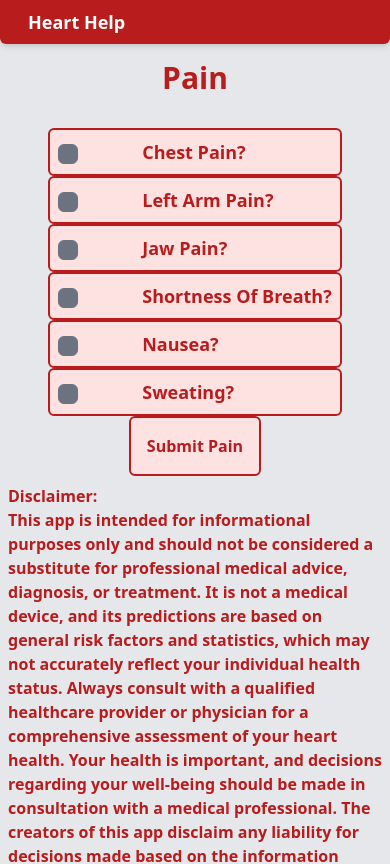
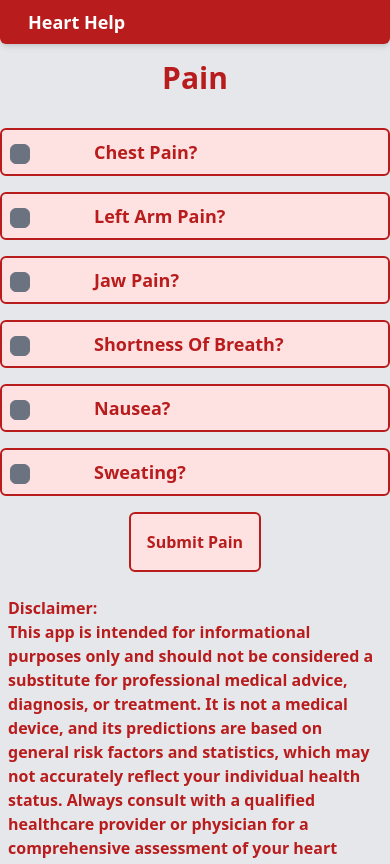
Before and after one commit to linglejack06/heart-help, a React (Vite) app: page /pain-calculation in a window 390 px wide. Shown: the top 864 px of the page. Built offline with nearby package versions, Linux system fonts and the light colour scheme.

Commit message:
flesh out chest pain component and pain form styling

```diff
--- a/src/App.tsx
+++ b/src/App.tsx
@@ -15,7 +15,7 @@ function App() {
         <Route path="/pain-calculation" element={<PainForm />} />
         <Route path="/results" element={<Results />} />
       </Routes>
-      <footer className="p-2">
+      <footer className="p-2 mt-4">
         <p className="text-md font-bold">
           Disclaimer: <br />
           This app is intended for informational purposes only and should not be
--- a/src/components/Checkbox.tsx
+++ b/src/components/Checkbox.tsx
@@ -8,7 +8,7 @@ const Checkbox = ({ onChange, name, children }: CheckboxProps) => {
     setChecked(!checked);
   };
   return (
-    <div className="bg-red-100 text-red-700 font-bold text-lg align-baseline p-2 rounded-md border-red-700 border-2">
+    <div className="bg-red-100 text-red-700 font-bold text-lg align-baseline p-2 rounded-md border-red-700 border-2 mt-4 w-full sm:w-1/3 lg:w-1/5">
       <input
         type="checkbox"
         checked={checked}
@@ -17,7 +17,9 @@ const Checkbox = ({ onChange, name, children }: CheckboxProps) => {
         onChange={handleChange}
         className="h-5 w-5 rounded-md bg-gray-500 text-red-700 my-auto mr-16 hover:ring-red-700 focus:ring-red-700"
       />
-      <label htmlFor={name}>{children}</label>
+      <label htmlFor={name} className="mx-auto">
+        {children}
+      </label>
     </div>
   );
 };
--- a/src/components/PainForm/ChestPain.tsx
+++ b/src/components/PainForm/ChestPain.tsx
@@ -1,5 +1,4 @@
 import { useState } from "react";
-import Checkbox from "../Checkbox";
 import { useSymptomDispatch } from "../../reducers/hooks";
 import PickOne from "../PickOne";
 
@@ -14,10 +13,6 @@ const DEFAULT_CHEST_PAIN = {
 const ChestPain = () => {
   const [isShowing, setIsShowing] = useState(false);
   const symptomsDispatch = useSymptomDispatch();
-  const onShowingChange = (name: string, showing: boolean) => {
-    console.log(name);
-    setIsShowing(showing);
-  };
   const onChestPainChange = (pickedOption: string) => {
     const chestPainObject = {
       ...DEFAULT_CHEST_PAIN,
@@ -26,10 +21,22 @@ const ChestPain = () => {
     symptomsDispatch({ type: "chestPain", payload: chestPainObject });
   };
   return (
-    <div>
-      <Checkbox onChange={onShowingChange} name="chestPain">
-        Chest Pain?
-      </Checkbox>
+    <div
+      className={`bg-red-100 text-red-700 font-bold text-lg align-baseline p-2 rounded-md border-red-700 border-2 w-full sm:w-1/3 lg:w-1/5 ${
+        isShowing ? "rounded-xl" : ""
+      }`}
+    >
+      <div>
+        <input
+          type="checkbox"
+          checked={isShowing}
+          name="showChestPain"
+          id="showingChestPain"
+          onChange={() => setIsShowing(!isShowing)}
+          className="h-5 w-5 rounded-md bg-gray-500 text-red-700 my-auto mr-16 hover:ring-red-700 focus:ring-red-700"
+        />
+        <label htmlFor="showingChestPain">Chest Pain?</label>
+      </div>
       {isShowing == true ? (
         <PickOne
           options={CHEST_PAIN_OPTIONS}
--- a/src/components/PainForm/index.tsx
+++ b/src/components/PainForm/index.tsx
@@ -21,7 +21,7 @@ function PainForm() {
       <h1 className="mb-8 text-3xl font-extrabold mx-auto mt-4">Pain</h1>
       <form
         onSubmit={handleSubmit}
-        className="flex flex-col justify-between flex-auto align-baseline"
+        className="flex flex-col justify-between flex-auto items-center w-full"
       >
         <ChestPain />
         <Checkbox onChange={handleFormChange} name="leftArmPain">
@@ -41,7 +41,7 @@ function PainForm() {
         </Checkbox>
         <button
           type="submit"
-          className="mx-auto bg-red-100 text-red-700 font-bold p-4 rounded-md hover:text-white hover:bg-red-700 hover:shadow-lg hover:cursor-pointer hover:p-6 transition-all hover:rounded-xl border-2 border-red-700"
+          className="mx-auto bg-red-100 text-red-700 font-bold p-4 rounded-md hover:text-white hover:bg-red-700 hover:shadow-lg hover:cursor-pointer hover:p-6 transition-all hover:rounded-xl border-2 border-red-700 mt-4"
         >
           Submit Pain
         </button>
--- a/src/components/PickOne.tsx
+++ b/src/components/PickOne.tsx
@@ -8,10 +8,10 @@ const PickOne = ({ options, groupName, onPickChange }: PickOneProps) => {
     onPickChange(e.target.value);
   };
   return (
-    <div>
+    <div className="mt-4">
       <h3>{groupName}</h3>
       {options.map((option) => (
-        <li key={option}>
+        <li key={option} className="list-none">
           <input
             type="radio"
             id={option}
@@ -19,6 +19,7 @@ const PickOne = ({ options, groupName, onPickChange }: PickOneProps) => {
             value={option}
             checked={chosenOption === option}
             onChange={onChange}
+            className="mr-2 h-4 w-4 rounded-xl bg-gray-500 text-red-700 my-auto hover:ring-red-700 focus:ring-red-700"
           />
           <label htmlFor={option}>{option}</label>
         </li>
```
